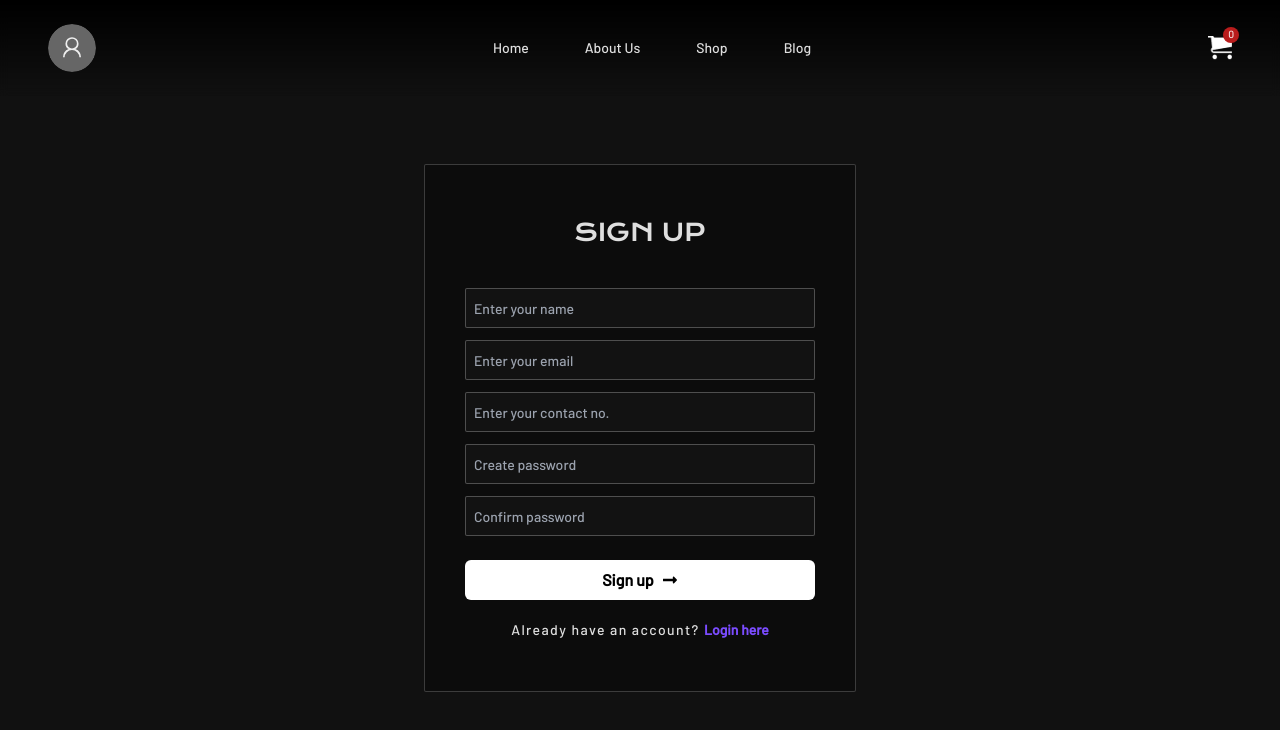
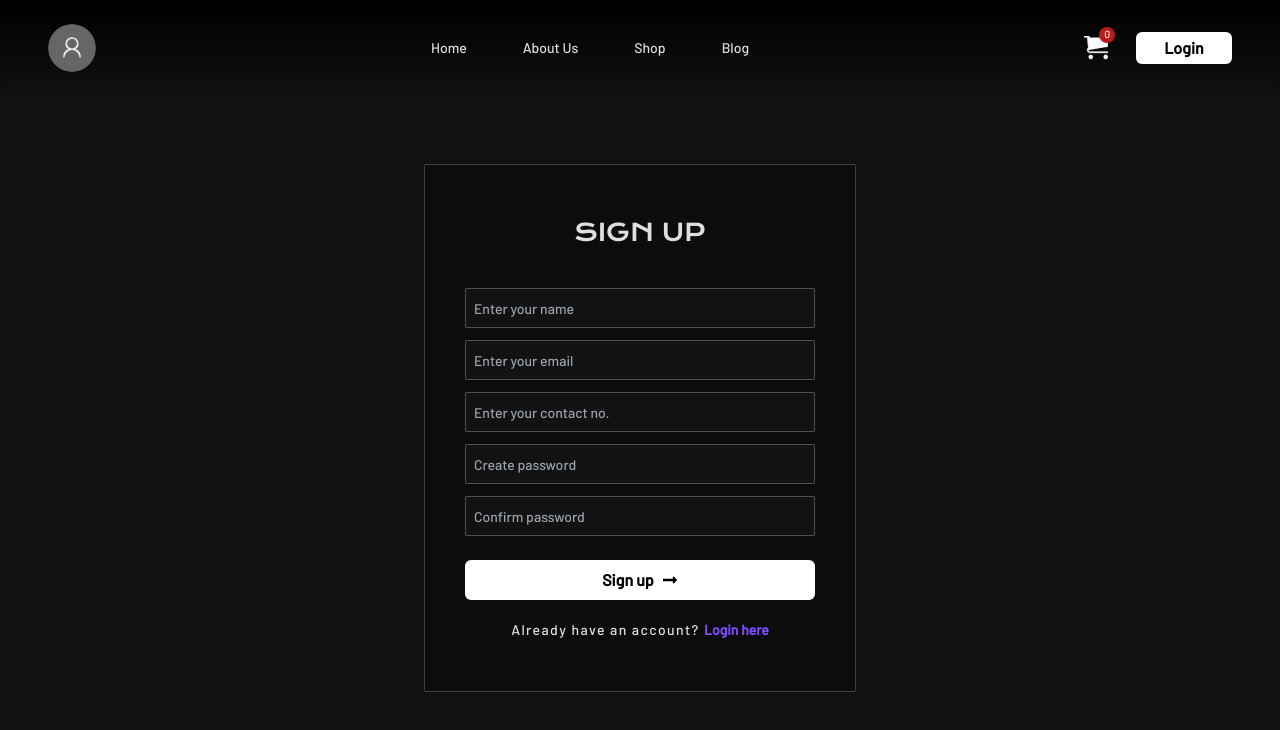
Before and after one commit to pravesh-dev/PeerShop, a React (Vite) app: page /signUp in a window 1280 px wide. Shown: the top 730 px of the page. Built offline with nearby package versions, Linux system fonts and the light colour scheme.

Commit message:
added rounting to login from desktop

```diff
--- a/src/Components/Header.jsx
+++ b/src/Components/Header.jsx
@@ -57,6 +57,7 @@ function Header() {
             <span className="absolute -top-[40%] -right-[30%] bg-red-700 w-3 h-3 rounded-full flex justify-center items-center text-[0.55rem] lg:w-4 lg:h-4 lg:text-[0.65rem]">{totalQuantity}</span>
           </div>
           <img className="w-5 lg:hidden" src={menu} alt="menu bar icon" onClick={() => { setIsNavHidden(false) }} />
+          <Link to='/login' className="hidden lg:block bg-white text-black w-24 py-1 rounded-md text-center font-bold">Login</Link>
         </div>
       </div>
     </>
```
